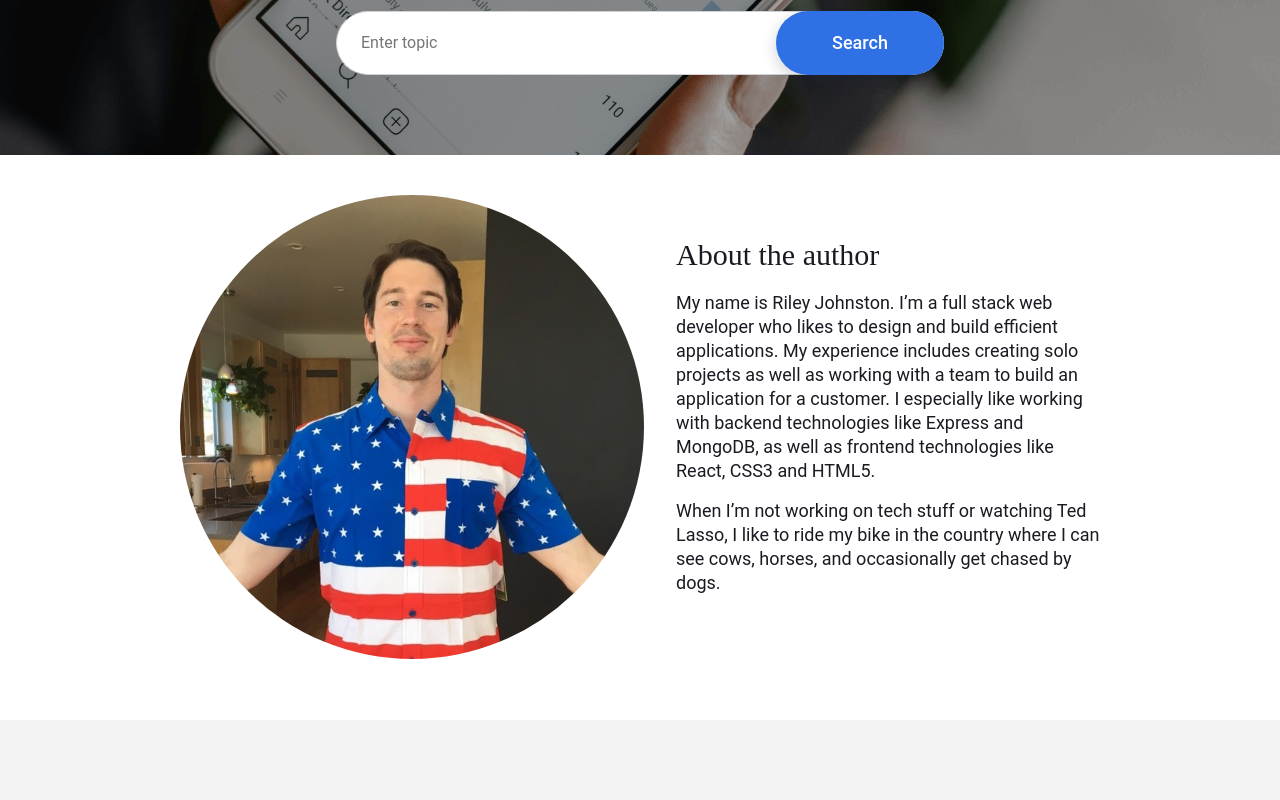
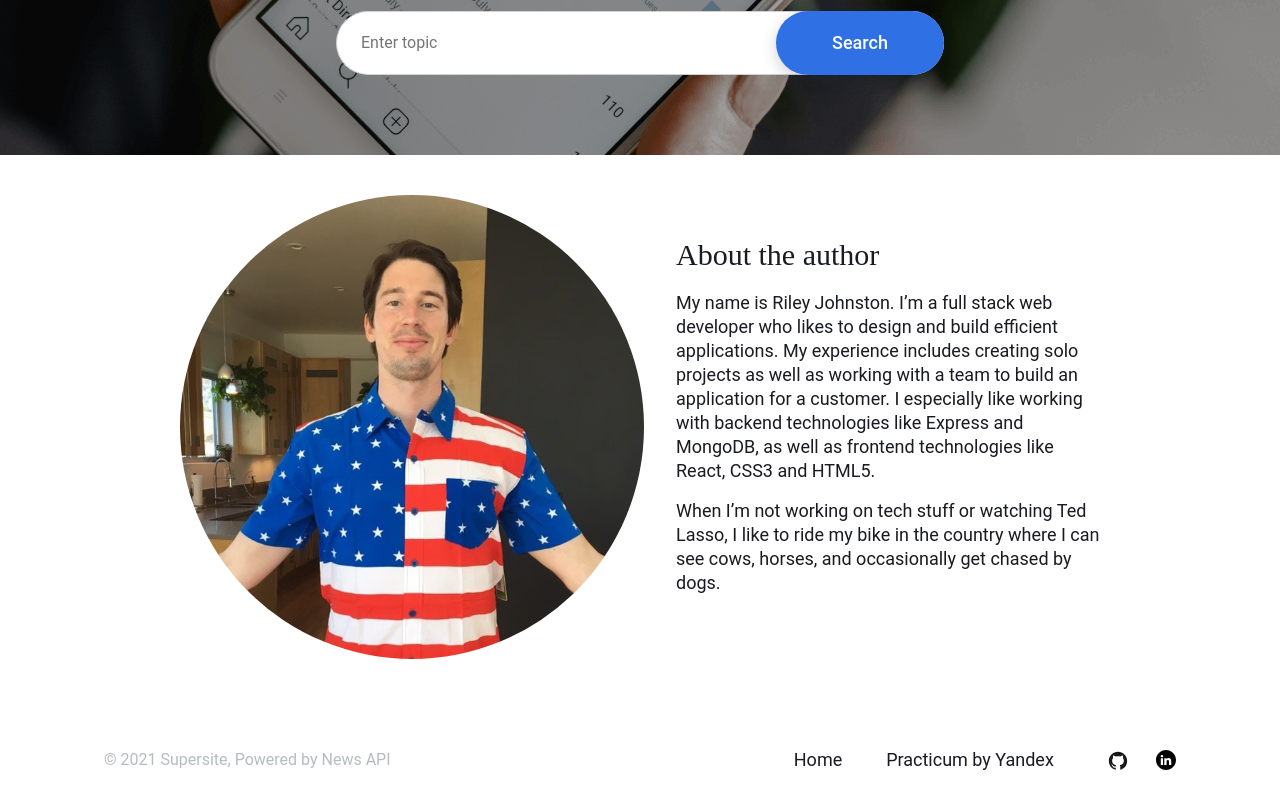
Before and after one commit to rileydanejohnston/news-explorer-frontend, a React (Create React App) app: page / in a window 1280 px wide. Shown: the part 421-1221 px from the top of the page. Before the commit the page ends 1141 px from the top, so only its background shows below. Built offline with nearby package versions, Linux system fonts and the light colour scheme; no server answers; the HTML template or start-up script is replaced by a standard one.

Commit message:
feat: add markup to footer

```diff
--- a/src/components/App/App.js
+++ b/src/components/App/App.js
@@ -11,6 +11,7 @@ import { LoggedInContext } from "../../contexts/loggedInContext";
 import SavedNews from "../SavedNews/SavedNews";
 import RegisterSuccessModal from "../RegisterSuccessModal/RegisterSuccessModal";
 import LoginRegisterModal from "../LoginRegisterModal/LoginRegisterModal";
+import Footer from "../Footer/Footer";
 
 function App() {
   const [loggedIn, setLoggedIn] = useState(false);
@@ -302,6 +303,7 @@ function App() {
           </Route>
         </LoggedInContext.Provider>
       </Switch>
+      <Footer />
       <RegisterSuccessModal
         isSuccessRegisterModalOpen={isSuccessRegisterModalOpen}
         closeAllModals={closeAllModals}
--- /dev/null
+++ b/src/components/Footer/Footer.js
@@ -0,0 +1,22 @@
+import React from 'react'
+import { FooterWrapper, FooterItem, ApiSource, FooterNav, HomeLink, PracticumLink, IconsWrapper, LinkedinIcon, GithubIcon } from './styledFooter'
+
+export default function Footer() {
+  return (
+    <FooterWrapper>
+      <FooterItem>
+        <ApiSource>&copy; 2021 Supersite, Powered by News API</ApiSource>
+      </FooterItem>
+      <FooterItem>
+        <FooterNav>
+          <HomeLink to='/'>Home</HomeLink>
+          <PracticumLink href='https://practicum.yandex.com/web/' target='_blank'>Practicum by Yandex</PracticumLink>
+        </FooterNav>
+        <IconsWrapper>
+          <GithubIcon href='https://www.linkedin.com/in/rileyjohnston/' target='_blank'/>
+          <LinkedinIcon href='https://github.com/rileydanejohnston' target='_blank'/>
+        </IconsWrapper>
+      </FooterItem>
+    </FooterWrapper>
+  )
+}
--- /dev/null
+++ b/src/components/Footer/styledFooter.js
@@ -0,0 +1,70 @@
+import styled from "styled-components/macro";
+import { Link } from "react-router-dom";
+import githubIcon from '../../images/github.svg';
+import linkedinIcon from '../../images/linkedin.svg';
+
+export const FooterWrapper = styled.footer`
+  height: 80px;
+  padding: 0 104px;
+  display: flex;
+  align-items: center;
+  justify-content: space-between;
+`;
+
+export const FooterItem = styled.div`
+  display: flex;
+  grid-gap: 42px;
+`;
+
+export const ApiSource = styled.p`
+  font-size: 16px;
+  font-style: normal;
+  font-weight: 400;
+  line-height: 22px;
+  letter-spacing: 0px;
+  color: #B6BCBF;
+`;
+
+export const FooterNav = styled.nav`
+  display: flex;
+`;
+
+export const HomeLink = styled(Link)`
+  font-size: 18px;
+  font-style: normal;
+  font-weight: 400;
+  line-height: 24px;
+  letter-spacing: 0px;
+  text-align: center;
+  width: 112px;
+`;
+
+export const PracticumLink = styled.a`
+  font-size: 18px;
+  font-style: normal;
+  font-weight: 400;
+  line-height: 24px;
+  letter-spacing: 0px;
+  text-align: center;
+  width: 192px;
+`;
+
+export const IconsWrapper = styled.div`
+  display: flex;
+  align-items: center;
+  grid-gap: 28px;
+`;
+
+export const FooterIcon = styled.a`
+  display: inline-block;
+  width: 20px;
+  height: 20px;
+`;
+
+export const LinkedinIcon = styled(FooterIcon)`
+  background: center / contain no-repeat url(${linkedinIcon});
+`;
+
+export const GithubIcon = styled(FooterIcon)`
+  background: center / contain no-repeat url(${githubIcon});
+`;
```
Also changed, not shown: src/images/github.svg (added), src/images/linkedin.svg (added).
